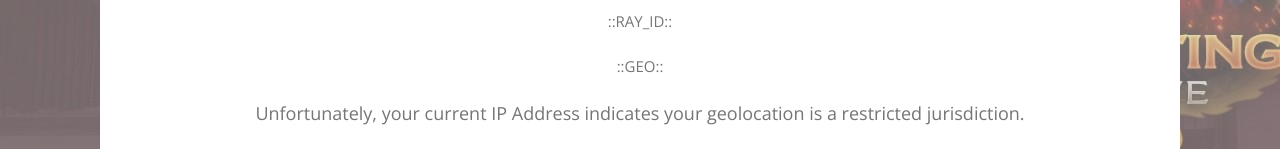
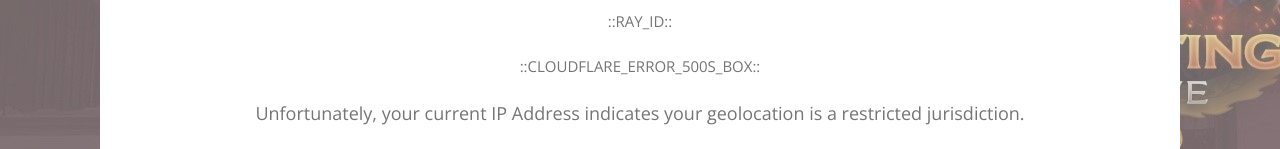
Before and after one commit to saaimkhan-jss/es-landing, a plain HTML site: page index.html in a window 1280 px wide. Shown: the part 288-437 px from the top of the page. Drawn offline with nearby package versions, Linux system fonts and the light colour scheme; files whose address does not match are found by name.

Commit message:
Update index.html

```diff
--- a/index.html
+++ b/index.html
@@ -28,7 +28,7 @@
                         <h3 class="card-title">Welcome to EightStorm Crypto-Casino!</h3>
                         <p>::CLIENT_IP::</p>
                         <p>::RAY_ID::</p>
-                        <p>::GEO::</p>
+                        <p>::CLOUDFLARE_ERROR_500S_BOX::</p>
                         <p class="lead">Unfortunately, your current IP Address indicates your geolocation is a restricted jurisdiction. </p>
                         <p>As such, we are unable to offer you an entertainment experience on the platform. </p>
                         <p>If you believe this is an error, please contact customer service. </p>
```
